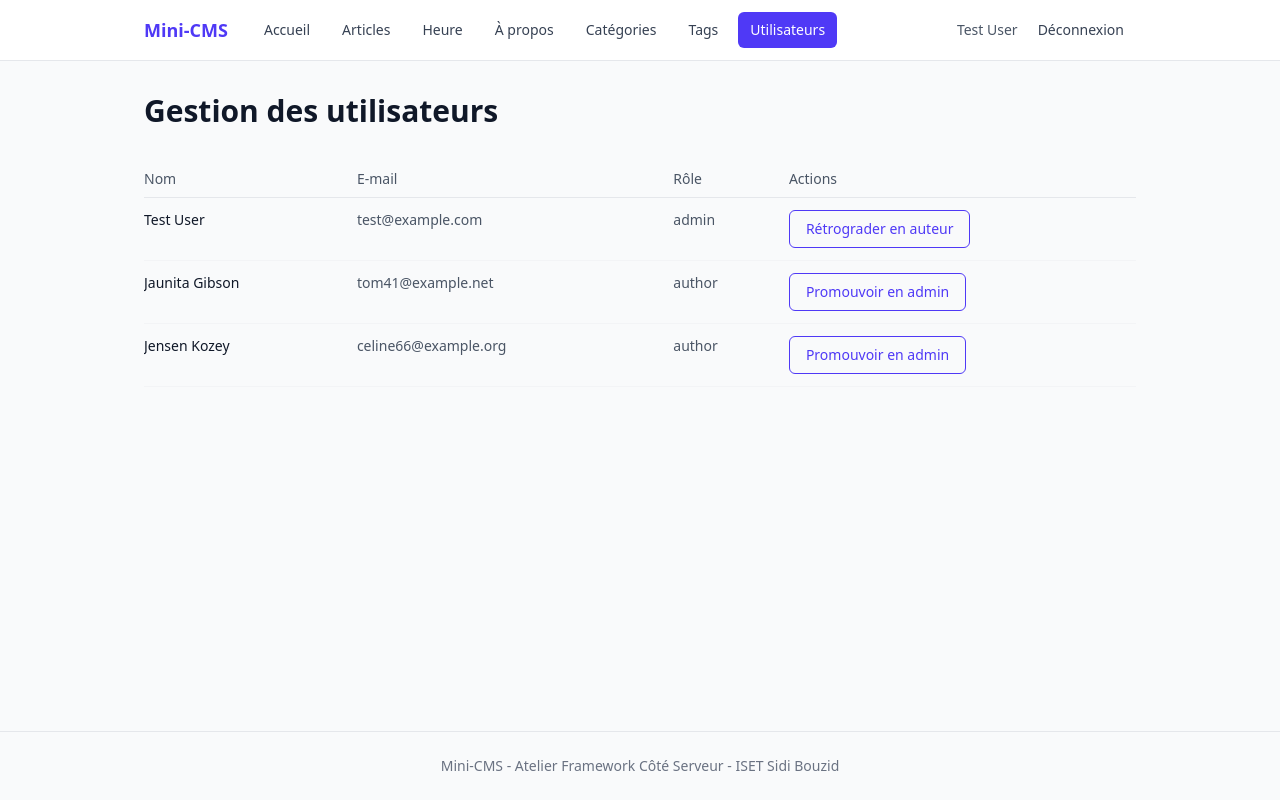
After one commit to marahaffi/mini-cms, a Laravel app: page /admin/utilisateurs in a window 1280 px wide. The commit adds this page. Run offline with Laravel 12, Linux system fonts and the light colour scheme; a user stored in the database is signed in; data comes from the database, SQL or seed files in the repository; style sheets or scripts are compiled from the project's sources.

Commit message:
Defi : gestion des roles

```diff
--- /dev/null
+++ b/app/Http/Controllers/UserController.php
@@ -0,0 +1,30 @@
+<?php
+
+namespace App\Http\Controllers;
+
+use App\Models\User;
+use Illuminate\Http\RedirectResponse;
+use Illuminate\Support\Facades\Auth;
+use Illuminate\View\View;
+
+class UserController extends Controller
+{
+    public function index(): View
+    {
+        $users = User::all();
+
+        return view('admin.users.index', compact('users'));
+    }
+
+    public function updateRole(User $user): RedirectResponse
+    {
+        abort_if(Auth::id() === $user->id, 403);
+
+        $user->role = $user->role === 'author' ? 'admin' : 'author';
+        $user->save();
+
+        return redirect()
+            ->route('admin.users.index')
+            ->with('success', 'Le rôle de l’utilisateur a été modifié.');
+    }
+}
--- a/app/Providers/AppServiceProvider.php
+++ b/app/Providers/AppServiceProvider.php
@@ -9,20 +9,16 @@ use Illuminate\Support\ServiceProvider;
 
 class AppServiceProvider extends ServiceProvider
 {
-    /**
-     * Register any application services.
-     */
     public function register(): void
     {
         //
     }
 
-    /**
-     * Bootstrap any application services.
-     */
     public function boot(): void
     {
         Model::preventLazyLoading(! app()->isProduction());
+
+        Gate::before(fn (User $user) => $user->isAdmin() ? true : null);
 
         Gate::define('manage-categories', fn (User $user) => $user->isAdmin());
         Gate::define('manage-tags', fn (User $user) => $user->isAdmin());
--- /dev/null
+++ b/resources/views/admin/users/index.blade.php
@@ -0,0 +1,63 @@
+
+<x-layout>
+    <x-slot:title>Utilisateurs - Mini-CMS</x-slot:title>
+
+    <div class="mb-8">
+        <h1 class="text-3xl font-bold text-gray-900">Gestion des utilisateurs</h1>
+    </div>
+
+    @if (session('success'))
+        <div class="mb-6 rounded-md bg-green-100 p-4 text-sm text-green-800">
+            {{ session('success') }}
+        </div>
+    @endif
+
+    <div class="overflow-x-auto">
+        <table class="w-full text-left text-sm">
+            <thead class="border-b border-gray-200 text-gray-600">
+                <tr>
+                    <th scope="col" class="py-2 pr-4 font-medium">Nom</th>
+                    <th scope="col" class="py-2 pr-4 font-medium">E-mail</th>
+                    <th scope="col" class="py-2 pr-4 font-medium">Rôle</th>
+                    <th scope="col" class="py-2 font-medium">Actions</th>
+                </tr>
+            </thead>
+
+            <tbody>
+                @forelse ($users as $user)
+                    <tr class="border-b border-gray-100 align-top">
+                        <td class="py-3 pr-4 font-medium text-gray-900">
+                            {{ $user->name }}
+                        </td>
+
+                        <td class="py-3 pr-4 text-gray-600">
+                            {{ $user->email }}
+                        </td>
+
+                        <td class="py-3 pr-4 text-gray-600">
+                            {{ $user->role }}
+                        </td>
+
+                        <td class="py-3">
+                            <form method="POST" action="{{ route('admin.users.role', $user) }}">
+                                @csrf
+                                @method('PATCH')
+
+                                <button type="submit"
+                                    class="rounded-md border border-indigo-600 px-4 py-2 text-sm font-medium text-indigo-600 hover:bg-indigo-50">
+                                    {{ $user->role === 'admin' ? 'Rétrograder en auteur' : 'Promouvoir en admin' }}
+                                </button>
+                            </form>
+                        </td>
+                    </tr>
+                @empty
+                    <tr>
+                        <td colspan="4" class="py-6 text-center text-gray-500">
+                            Aucun utilisateur pour l'instant.
+                        </td>
+                    </tr>
+                @endforelse
+            </tbody>
+        </table>
+    </div>
+</x-layout>
--- a/resources/views/components/navbar.blade.php
+++ b/resources/views/components/navbar.blade.php
@@ -6,12 +6,18 @@
         <x-nav-link to="posts.index" match="posts.*">Articles</x-nav-link>
         <x-nav-link to="time">Heure</x-nav-link>
         <x-nav-link to="about">À propos</x-nav-link>
+
         @can('manage-categories')
             <x-nav-link to="admin.categories.index" match="admin.categories.*">Catégories</x-nav-link>
         @endcan
+
         @can('manage-tags')
             <x-nav-link to="admin.tags.index" match="admin.tags.*">Tags</x-nav-link>
         @endcan
+
+        @if (auth()->user()?->isAdmin())
+            <x-nav-link to="admin.users.index" match="admin.users.*">Utilisateurs</x-nav-link>
+        @endif
 
         <div class="ml-auto flex flex-wrap items-center gap-2">
             @auth
--- a/routes/web.php
+++ b/routes/web.php
@@ -1,5 +1,6 @@
 <?php
 
+use App\Http\Controllers\UserController;
 use App\Http\Controllers\Auth\LoginController;
 use App\Http\Controllers\Auth\RegisterController;
 use App\Http\Controllers\CategoryController;
@@ -15,8 +16,12 @@ Route::get('/heure', [PageController::class, 'time'])->name('time');
 Route::get('/posts/archive/{year}', [PostController::class, 'archive'])
     ->whereNumber('year')
     ->name('posts.archive');
-Route::get('/posts/categorie/{category:slug}', [PostController::class, 'byCategory'])->name('posts.category');
-Route::get('/posts/tag/{tag:slug}', [PostController::class, 'byTag'])->name('posts.tag');
+
+Route::get('/posts/categorie/{category:slug}', [PostController::class, 'byCategory'])
+    ->name('posts.category');
+
+Route::get('/posts/tag/{tag:slug}', [PostController::class, 'byTag'])
+    ->name('posts.tag');
 
 Route::middleware('guest')->group(function () {
     Route::get('/inscription', [RegisterController::class, 'create'])->name('register');
@@ -28,6 +33,7 @@ Route::middleware('guest')->group(function () {
 Route::post('/deconnexion', [LoginController::class, 'destroy'])
     ->middleware('auth')
     ->name('logout');
+
 Route::get('/mes-articles', [PostController::class, 'myPosts'])
     ->middleware('auth')
     ->name('my-posts');
@@ -35,11 +41,19 @@ Route::get('/mes-articles', [PostController::class, 'myPosts'])
 Route::middleware('writable')->group(function () {
     Route::middleware('auth')->group(function () {
         Route::resource('posts', PostController::class)->except(['index', 'show']);
-        Route::patch('/posts/{post}/publication', [PostController::class, 'togglePublication'])->name('posts.publication');
+
+        Route::patch('/posts/{post}/publication', [PostController::class, 'togglePublication'])
+            ->name('posts.publication');
 
         Route::prefix('admin')->name('admin.')->middleware('admin')->group(function () {
             Route::resource('categories', CategoryController::class)->except('show');
             Route::resource('tags', TagController::class)->except('show');
+
+            Route::get('/utilisateurs', [UserController::class, 'index'])
+                ->name('users.index');
+
+            Route::patch('/utilisateurs/{user}/role', [UserController::class, 'updateRole'])
+                ->name('users.role');
         });
     });
 
```
Also changed, not shown: app/Policies/PostPolicy.php (+1 -13 lines), notes/s12-defi.md (added, +21 -0 lines), tests/Feature/UserRoleTest.php (added, +25 -0 lines).
